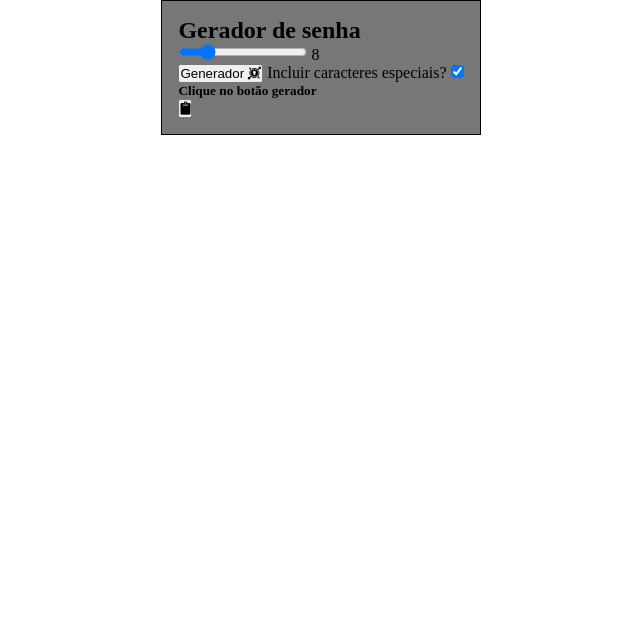
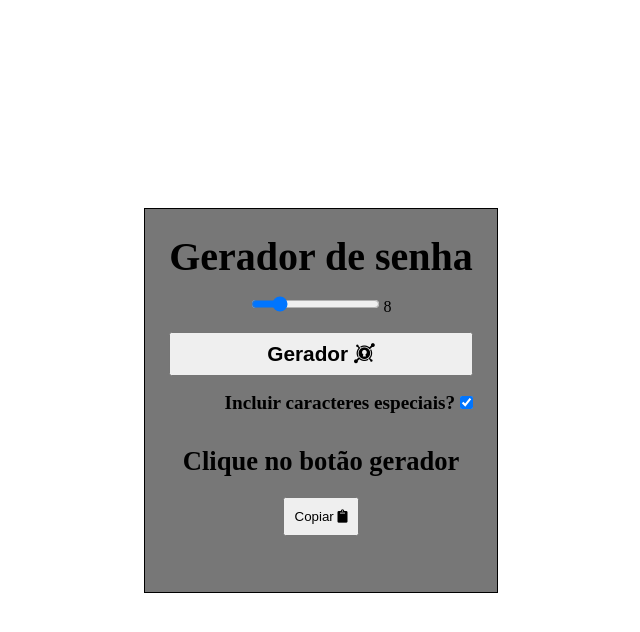
Before and after one commit to GustavoPucienik/GeradorSenhas, a plain HTML site: page index.html in a window 1280 px wide. Shown: the whole page, without its empty margins (319-959 px from the left). Drawn offline with Linux system fonts and the light colour scheme.

Commit message:
Style update

```diff
--- a/index.html
+++ b/index.html
@@ -7,10 +7,11 @@
     <title>Gerador de senhas</title>
     <script defer src="script.js"></script>
     <link rel="stylesheet" href="style.css">
-    <link rel="shortcut icon" href="favicon.ico" type="image/x-icon">
+    <link rel="shortcut icon" href="favicon.png" type="image/x-icon">
     <link rel="stylesheet" href="https://use.fontawesome.com/releases/v5.8.1/css/all.css" integrity="sha384-50oBUHEmvpQ+1lW4y57PTFmhCaXp0ML5d60M1M7uH2+nqUivzIebhndOJK28anvf" crossorigin="anonymous">
 </head>
 <body>
+        <div class="all">
     <div class="conteudo">
             <h2>Gerador de senha</h2>
             <div class="slider_main">
@@ -19,20 +20,20 @@
                 <output>8</output>
             </div>
             <button id="gerador" class="action-btn">
-            Generador <i class="fab fa-keycdn"></i>
+                Gerador <i class="fab fa-keycdn"></i>
             </button>
-        <label>Incluir caracteres especiais?
+            <label class="include">Incluir caracteres especiais?
                 <input type="checkbox" checked="checked" id="checkbox">
                 <span class="checkmark"></span>
             </label>
-
             <div class="output">
                 <h5 id="pwd_text"><span>Clique no botão gerador</span></h5>
                 <button id="clipboard" class="clipboard">
-                <i class="fas fa-clipboard"></i>
+                    Copiar <i id="fo" class="fas fa-clipboard"></i>
                 </button>
+            <span id="copiarsenha"></span>
             </div>
-        <span id="copiarsenha"></span>
+    </div>
     </div>
 </body>
 </html>
--- a/style.css
+++ b/style.css
@@ -3,18 +3,56 @@
     padding: 0;
 }
 body{
+}
+.all{
+    height: 100vh;
     display: flex;
     justify-content: center;
-
+    align-items: center;
 }
 .conteudo{
-    padding: 1em;
+    padding: 1.5em;
     background: #777;
     border: 1px solid #000;
-    width: auto;
+    display: flex;
+    flex-direction: column;
+    height: auto;
 }
+h2{
+    font-size: 2.5em;
+    text-align: center;
+}
+
+.slider_main{
+    margin: 1em;
+    text-align: center;
+}
+
+.action-btn{
+    padding: 1vh 1vw;
+    margin-bottom: 2vh;
+    font-weight: 700;
+    font-size: 1.3em;
+}
+
+.include{
+    font-weight: 700;
+    font-size: 1.2em;
+    text-align: end;
+}
+
+.output{
+    margin: 1em 0;
+    text-align: center;
+    font-size: 2em;
+}
+
+.output button{
+    padding: 10px;
+    margin-top: 1.5em;
+}
+
+
 #copiarsenha{
     background: #777;
-    height: 50px;
-    width: 50px;
 }
```
Also changed, not shown: favicon.png (added). Lines whose indentation alone changed are shown as unchanged.
